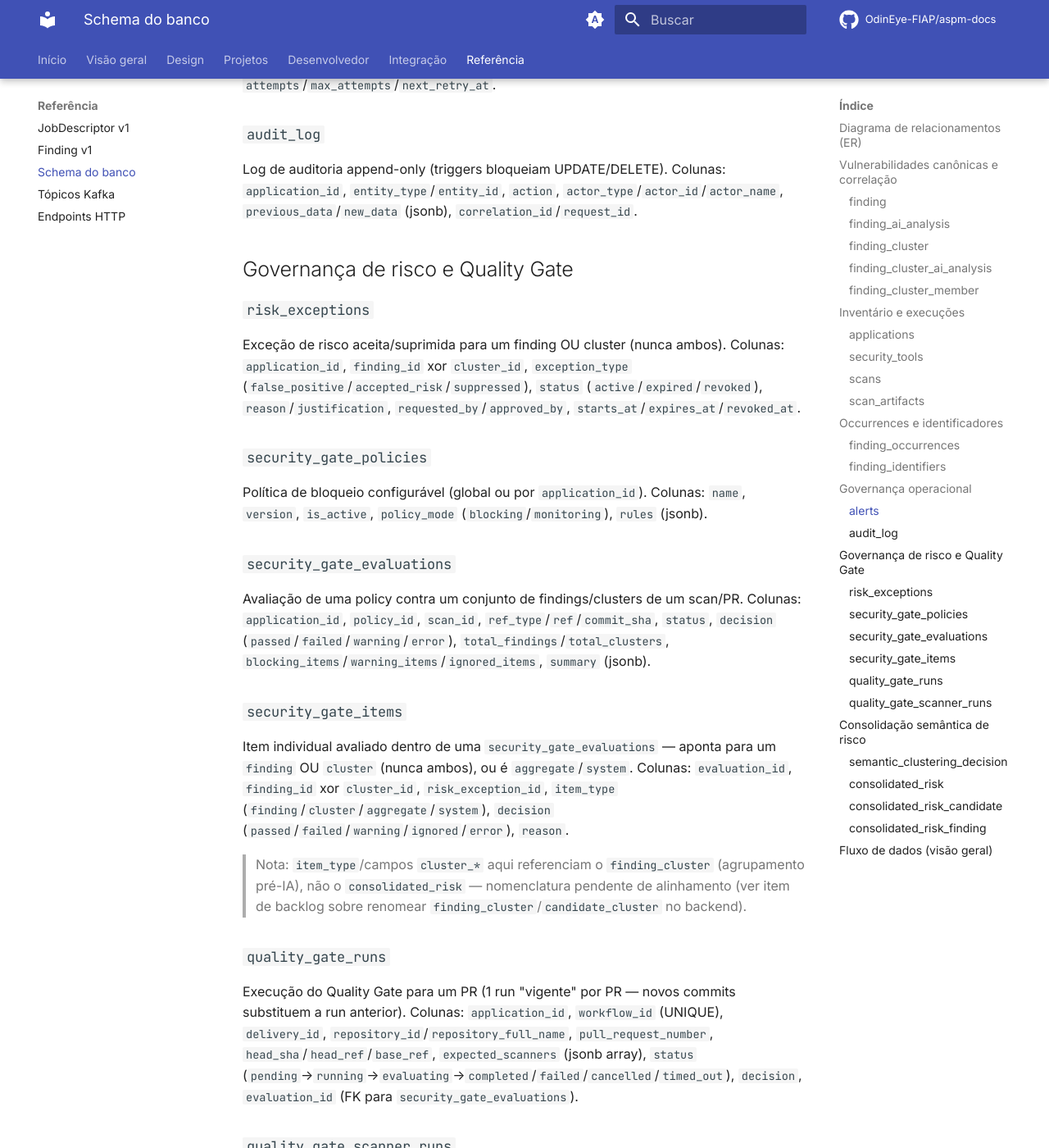
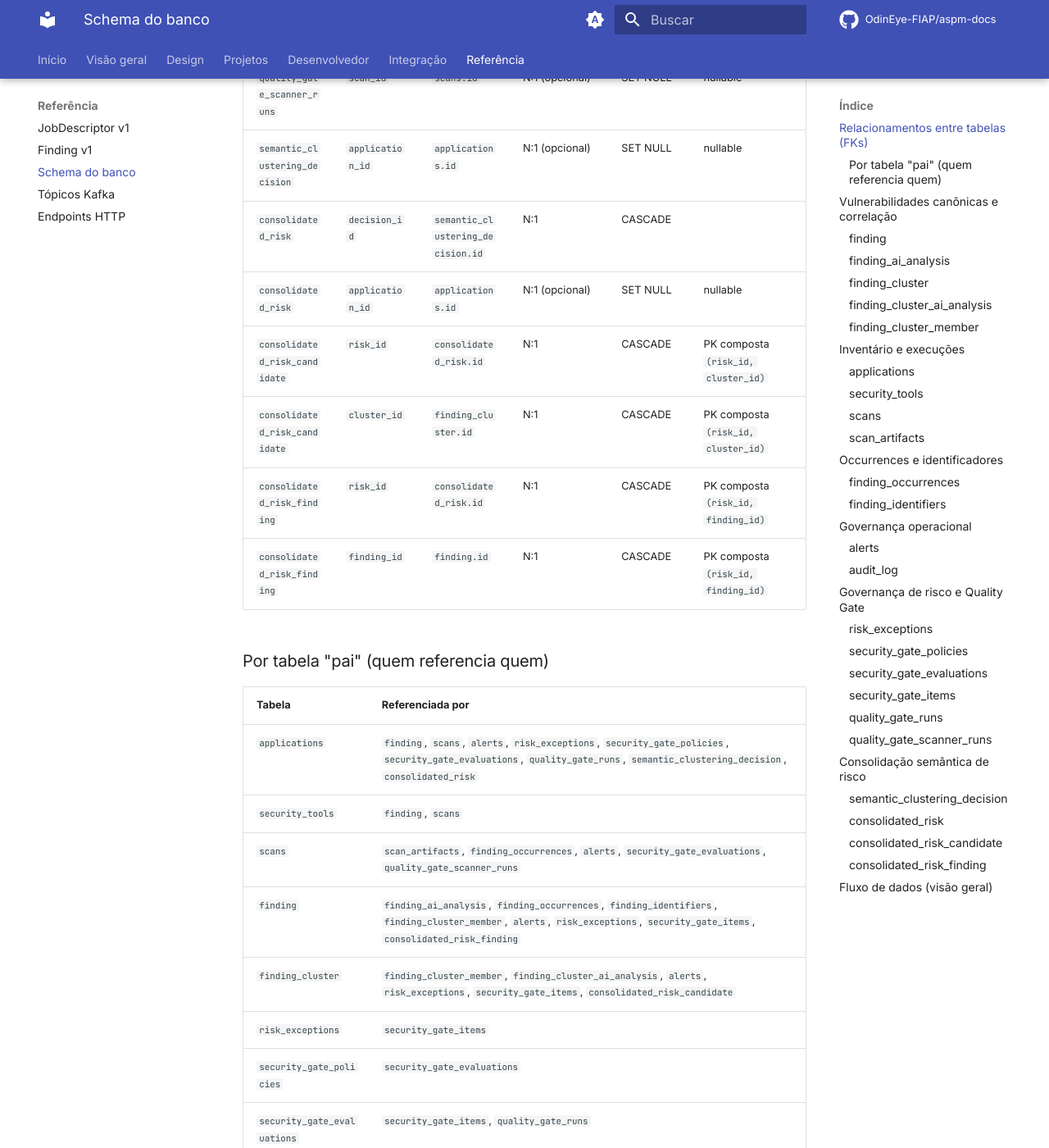
Before and after one commit to OdinEye-FIAP/aspm-docs, an MkDocs documentation site: the page built from docs/reference/database-schema.md, in a window 1280 px wide and 1400 px high, scrolled down 3008 px. Shown: the whole window at 82% size. Built offline with MkDocs 1.6.1 and Material for MkDocs 9.7.7, drawn with Linux system fonts in a browser that asks for light colours; comment, search, counter and statistics services are not loaded; some of the changed text lies outside the part shown.

Commit message:
docs: substituir diagrama mermaid por tabelas de relacionamentos (FKs)
Co-authored-by: Copilot <223556219+Copilot@users.noreply.github.com>

````diff
--- a/docs/reference/database-schema.md
+++ b/docs/reference/database-schema.md
@@ -4,59 +4,69 @@ Referência das tabelas do banco relacional do Pequod. Source-of-truth em `pequo
 
 Convenção de nomenclatura: `finding_cluster`/`finding_cluster_member` representam o **agrupamento técnico bruto, pré-IA** (determinístico, por `correlation_key`). `consolidated_risk` representa o **risco já decidido** (via IA `propose_semantic_clustering` ou auto-attach determinístico), que é o que a UI (heimdall-dashboard) exibe como "Risco consolidado". Ver [decisions.md](../overview/decisions.md) para o histórico dessa distinção.
 
-## Diagrama de relacionamentos (ER)
+## Relacionamentos entre tabelas (FKs)
 
-```mermaid
-erDiagram
-    applications ||--o{ finding : "application_id"
-    applications ||--o{ scans : "application_id"
-    applications ||--o{ alerts : "application_id"
-    applications ||--o{ risk_exceptions : "application_id"
-    applications ||--o{ security_gate_policies : "application_id (opcional)"
-    applications ||--o{ security_gate_evaluations : "application_id"
-    applications ||--o{ quality_gate_runs : "application_id"
-    applications ||--o{ semantic_clustering_decision : "application_id (opcional)"
-    applications ||--o{ consolidated_risk : "application_id (opcional)"
+Tabela de referência com toda foreign key do schema: tabela de origem, coluna, tabela/coluna referenciada, cardinalidade e comportamento de delete.
 
-    security_tools ||--o{ finding : "tool_id"
-    security_tools ||--o{ scans : "tool_id"
+| Tabela de origem | Coluna FK | Referencia | Cardinalidade | ON DELETE | Observação |
+|---|---|---|---|---|---|
+| `finding` | `application_id` | `applications.id` | N:1 | RESTRICT | |
+| `finding` | `tool_id` | `security_tools.id` | N:1 | RESTRICT | |
+| `finding_ai_analysis` | `finding_id` | `finding.id` | 1:1 | CASCADE | `finding_id` é UNIQUE |
+| `finding_cluster_ai_analysis` | `cluster_id` | `finding_cluster.id` | 1:1 | CASCADE | `cluster_id` é UNIQUE |
+| `finding_cluster_member` | `cluster_id` | `finding_cluster.id` | N:1 | CASCADE | |
+| `finding_cluster_member` | `finding_id` | `finding.id` | 1:1 | CASCADE | `finding_id` é UNIQUE (finding pertence a no máx. 1 cluster) |
+| `scans` | `application_id` | `applications.id` | N:1 | RESTRICT | |
+| `scans` | `tool_id` | `security_tools.id` | N:1 | RESTRICT | |
+| `scan_artifacts` | `scan_id` | `scans.id` | N:1 | CASCADE | |
+| `finding_occurrences` | `finding_id` | `finding.id` | N:1 | CASCADE | |
+| `finding_occurrences` | `scan_id` | `scans.id` | N:1 | CASCADE | par `(finding_id, scan_id)` é UNIQUE |
+| `finding_identifiers` | `finding_id` | `finding.id` | N:1 | CASCADE | |
+| `alerts` | `application_id` | `applications.id` | N:1 | RESTRICT | |
+| `alerts` | `finding_id` | `finding.id` | N:1 (opcional) | SET NULL | nullable |
+| `alerts` | `cluster_id` | `finding_cluster.id` | N:1 (opcional) | SET NULL | nullable |
+| `alerts` | `scan_id` | `scans.id` | N:1 (opcional) | SET NULL | nullable |
+| `audit_log` | `application_id` | `applications.id` | N:1 (opcional) | SET NULL | nullable |
+| `risk_exceptions` | `application_id` | `applications.id` | N:1 | RESTRICT | |
+| `risk_exceptions` | `finding_id` | `finding.id` | N:1 (xor) | CASCADE | exatamente um entre `finding_id`/`cluster_id` |
+| `risk_exceptions` | `cluster_id` | `finding_cluster.id` | N:1 (xor) | CASCADE | exatamente um entre `finding_id`/`cluster_id` |
+| `security_gate_policies` | `application_id` | `applications.id` | N:1 (opcional) | CASCADE | nullable (policy global se NULL) |
+| `security_gate_evaluations` | `application_id` | `applications.id` | N:1 | RESTRICT | |
+| `security_gate_evaluations` | `policy_id` | `security_gate_policies.id` | N:1 | RESTRICT | |
+| `security_gate_evaluations` | `scan_id` | `scans.id` | N:1 (opcional) | SET NULL | nullable |
+| `security_gate_items` | `evaluation_id` | `security_gate_evaluations.id` | N:1 | CASCADE | |
+| `security_gate_items` | `finding_id` | `finding.id` | N:1 (xor/opcional) | SET NULL | no máx. um entre `finding_id`/`cluster_id`; pode ser `aggregate`/`system` (nenhum) |
+| `security_gate_items` | `cluster_id` | `finding_cluster.id` | N:1 (xor/opcional) | SET NULL | idem acima |
+| `security_gate_items` | `risk_exception_id` | `risk_exceptions.id` | N:1 (opcional) | SET NULL | nullable |
+| `quality_gate_runs` | `application_id` | `applications.id` | N:1 (opcional) | RESTRICT | nullable |
+| `quality_gate_runs` | `evaluation_id` | `security_gate_evaluations.id` | N:1 (opcional) | SET NULL | nullable |
+| `quality_gate_scanner_runs` | `quality_gate_run_id` | `quality_gate_runs.id` | N:1 | CASCADE | |
+| `quality_gate_scanner_runs` | `scan_id` | `scans.id` | N:1 (opcional) | SET NULL | nullable |
+| `semantic_clustering_decision` | `application_id` | `applications.id` | N:1 (opcional) | SET NULL | nullable |
+| `consolidated_risk` | `decision_id` | `semantic_clustering_decision.id` | N:1 | CASCADE | |
+| `consolidated_risk` | `application_id` | `applications.id` | N:1 (opcional) | SET NULL | nullable |
+| `consolidated_risk_candidate` | `risk_id` | `consolidated_risk.id` | N:1 | CASCADE | PK composta `(risk_id, cluster_id)` |
+| `consolidated_risk_candidate` | `cluster_id` | `finding_cluster.id` | N:1 | CASCADE | PK composta `(risk_id, cluster_id)` |
+| `consolidated_risk_finding` | `risk_id` | `consolidated_risk.id` | N:1 | CASCADE | PK composta `(risk_id, finding_id)` |
+| `consolidated_risk_finding` | `finding_id` | `finding.id` | N:1 | CASCADE | PK composta `(risk_id, finding_id)` |
 
-    scans ||--o{ scan_artifacts : "scan_id"
-    scans ||--o{ finding_occurrences : "scan_id"
-    scans ||--o{ alerts : "scan_id (opcional)"
-    scans ||--o{ security_gate_evaluations : "scan_id (opcional)"
-    scans ||--o{ quality_gate_scanner_runs : "scan_id (opcional)"
+### Por tabela "pai" (quem referencia quem)
 
-    finding ||--o| finding_ai_analysis : "finding_id"
-    finding ||--o{ finding_occurrences : "finding_id"
-    finding ||--o{ finding_identifiers : "finding_id"
-    finding ||--o| finding_cluster_member : "finding_id (1:1)"
-    finding ||--o{ alerts : "finding_id (opcional)"
-    finding ||--o{ risk_exceptions : "finding_id (xor cluster_id)"
-    finding ||--o{ security_gate_items : "finding_id (xor cluster_id)"
-    finding ||--o{ consolidated_risk_finding : "finding_id"
+| Tabela | Referenciada por |
+|---|---|
+| `applications` | `finding`, `scans`, `alerts`, `risk_exceptions`, `security_gate_policies`, `security_gate_evaluations`, `quality_gate_runs`, `semantic_clustering_decision`, `consolidated_risk` |
+| `security_tools` | `finding`, `scans` |
+| `scans` | `scan_artifacts`, `finding_occurrences`, `alerts`, `security_gate_evaluations`, `quality_gate_scanner_runs` |
+| `finding` | `finding_ai_analysis`, `finding_occurrences`, `finding_identifiers`, `finding_cluster_member`, `alerts`, `risk_exceptions`, `security_gate_items`, `consolidated_risk_finding` |
+| `finding_cluster` | `finding_cluster_member`, `finding_cluster_ai_analysis`, `alerts`, `risk_exceptions`, `security_gate_items`, `consolidated_risk_candidate` |
+| `risk_exceptions` | `security_gate_items` |
+| `security_gate_policies` | `security_gate_evaluations` |
+| `security_gate_evaluations` | `security_gate_items`, `quality_gate_runs` |
+| `quality_gate_runs` | `quality_gate_scanner_runs` |
+| `semantic_clustering_decision` | `consolidated_risk` |
+| `consolidated_risk` | `consolidated_risk_candidate`, `consolidated_risk_finding` |
 
-    finding_cluster ||--o{ finding_cluster_member : "cluster_id"
-    finding_cluster ||--o| finding_cluster_ai_analysis : "cluster_id"
-    finding_cluster ||--o{ alerts : "cluster_id (opcional)"
-    finding_cluster ||--o{ risk_exceptions : "cluster_id (xor finding_id)"
-    finding_cluster ||--o{ security_gate_items : "cluster_id (xor finding_id)"
-    finding_cluster ||--o{ consolidated_risk_candidate : "cluster_id"
-
-    risk_exceptions ||--o{ security_gate_items : "risk_exception_id (opcional)"
-
-    security_gate_policies ||--o{ security_gate_evaluations : "policy_id"
-    security_gate_evaluations ||--o{ security_gate_items : "evaluation_id"
-    security_gate_evaluations ||--o| quality_gate_runs : "evaluation_id (opcional)"
-
-    quality_gate_runs ||--o{ quality_gate_scanner_runs : "quality_gate_run_id"
-
-    semantic_clustering_decision ||--o{ consolidated_risk : "decision_id"
-    consolidated_risk ||--o{ consolidated_risk_candidate : "risk_id"
-    consolidated_risk ||--o{ consolidated_risk_finding : "risk_id"
-```
-
-> Legenda rápida: `||--o{` = um-para-muitos (obrigatório→opcional), `||--o|` = um-para-um. FKs "opcional"/"xor" indicam colunas nullable ou constraints de exclusividade (ex: `risk_exceptions`/`security_gate_items` apontam para `finding` OU `finding_cluster`, nunca os dois).
+> `finding` e `finding_cluster` nunca são referenciados juntos pela mesma linha em `risk_exceptions`/`security_gate_items` (constraint de exclusividade — "xor" na tabela acima).
 
 ## Vulnerabilidades canônicas e correlação
 
````
